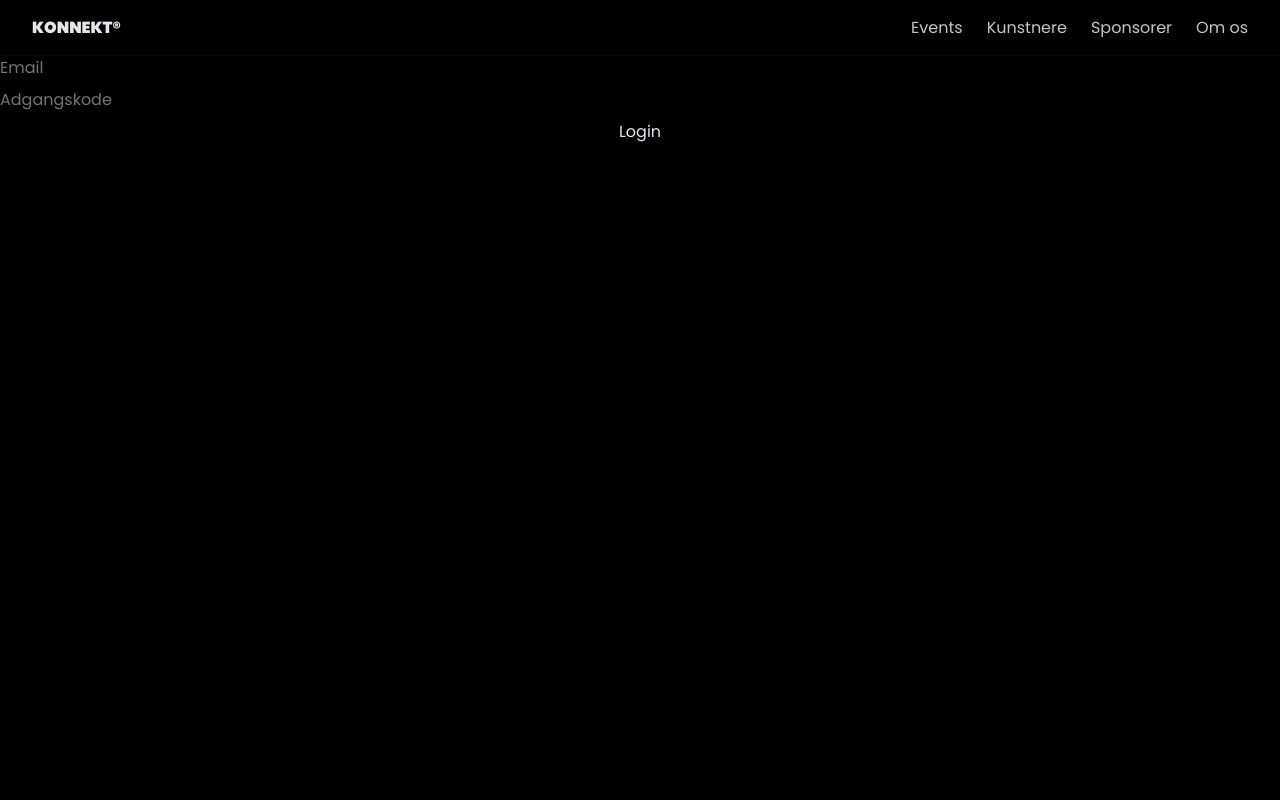
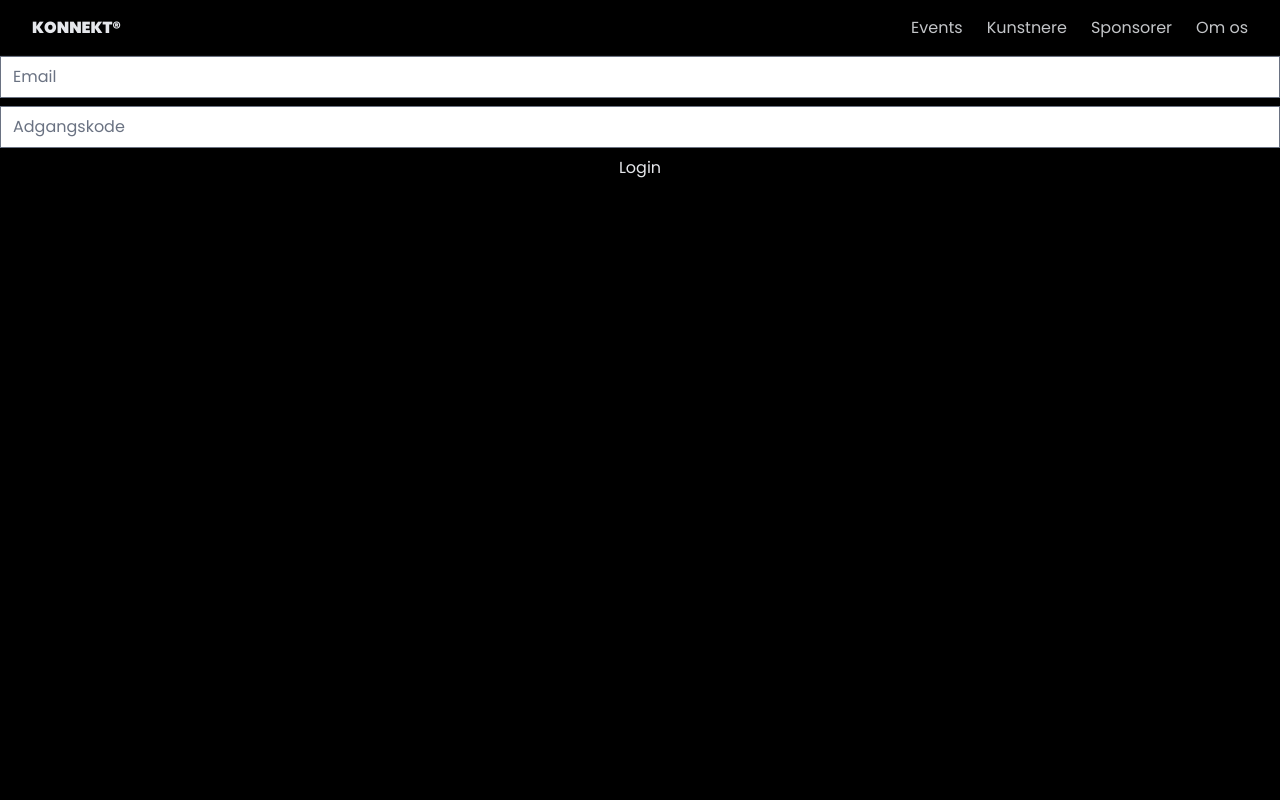
Before and after one commit to mattismoel/konnekt, a SvelteKit app in the folder frontend/: page /auth/login in a window 1280 px wide. Shown: the top 800 px of the page. Built offline with nearby package versions, Linux system fonts and the light colour scheme; no server answers.

Commit message:
add tailwindcss/forms
>

```diff
--- a/frontend/package.json
+++ b/frontend/package.json
@@ -21,6 +21,7 @@
 		"@sveltejs/adapter-auto": "^4.0.0",
 		"@sveltejs/kit": "^2.16.0",
 		"@sveltejs/vite-plugin-svelte": "^5.0.0",
+		"@tailwindcss/forms": "^0.5.10",
 		"@tailwindcss/typography": "^0.5.16",
 		"@types/qrcode": "^1.5.5",
 		"autoprefixer": "^10.4.20",
--- a/frontend/src/app.css
+++ b/frontend/src/app.css
@@ -1,4 +1,5 @@
 @import "tailwindcss";
+@plugin "@tailwindcss/forms";
 @plugin "@tailwindcss/typography";
 
 @theme {
```
Also changed, not shown: 1 other file (tests, documents, lock files or other folders).
